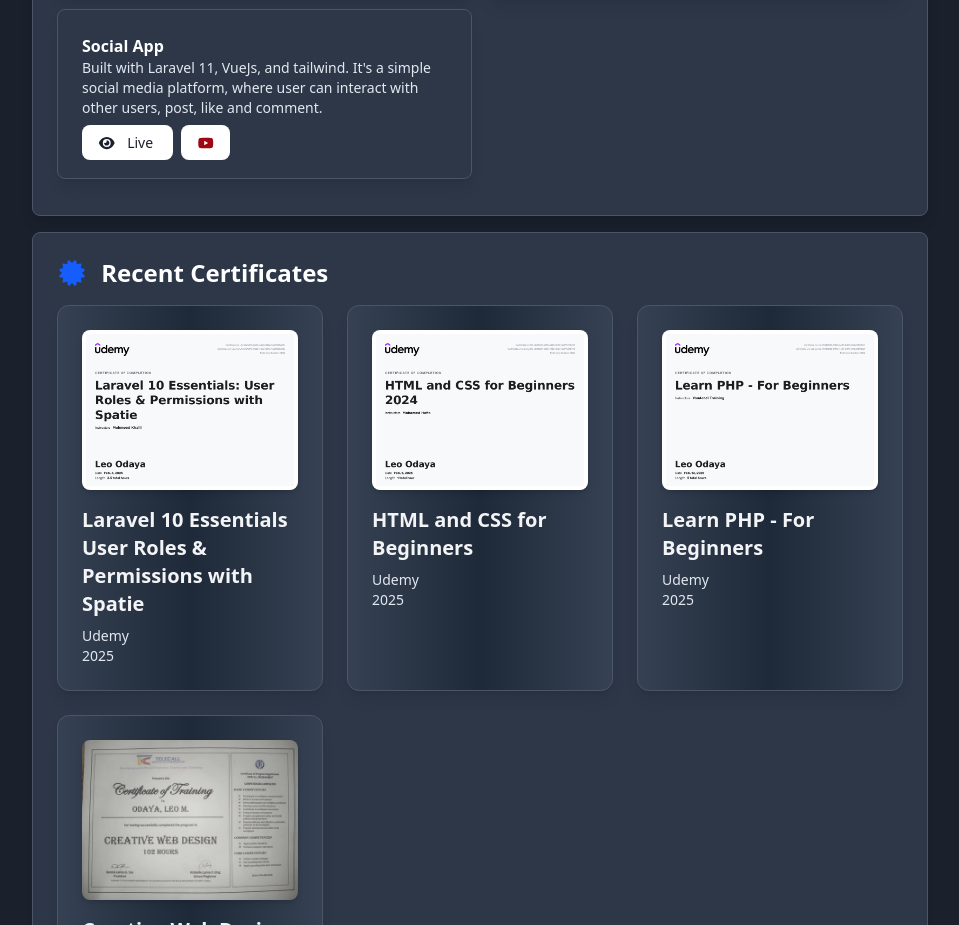
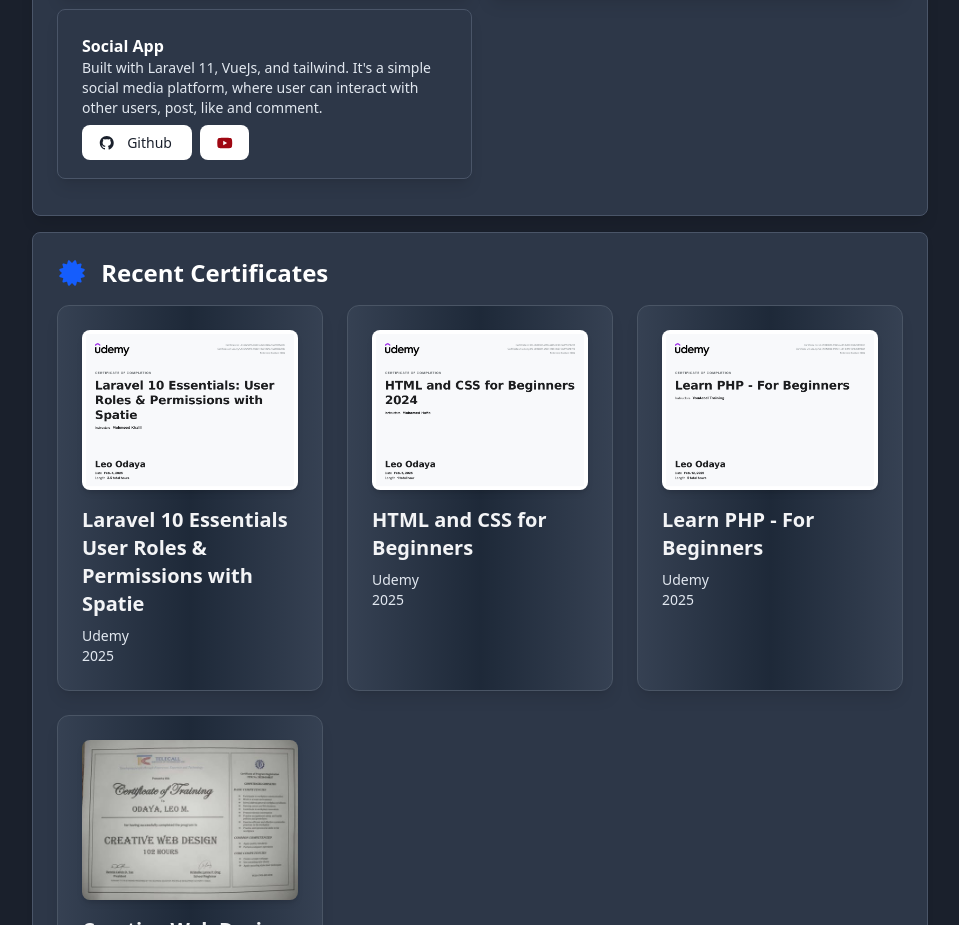
Before and after one commit to LeoOdaya117/Portfolio, a website: page public/index.html in a window 1280 px wide. Shown: the part 2022-2947 px from the top of the page, without its empty margins (160-1119 px from the left). Drawn offline with nearby package versions, Linux system fonts and the light colour scheme.

Commit message:
update links in index.html to point to the correct GitHub repository and YouTube video

```diff
--- a/public/index.html
+++ b/public/index.html
@@ -315,10 +315,10 @@
                             Built with Laravel 11, VueJs, and tailwind. It's a simple social media platform, where user can interact with other users, post, like and comment.
                         </p>
 
-                        <a href="https://lightcyan-partridge-706196.hostingersite.com/T-Shop/public/" target="_blank" class="email-btn bg-gray-800 text-white px-4 py-2 rounded-lg hover:bg-gray-900 text-sm text-center items-center mr-2">
-                            <i class="fas fa-eye mr-2"></i> Live
+                        <a href="https://github.com/LeoOdaya117/SocialApp-FrontEnd" target="_blank" class="email-btn bg-gray-800 text-white px-4 py-2 rounded-lg hover:bg-gray-900 text-sm text-center items-center mr-2">
+                            <i class="fab fa-github  mr-2"></i> Github
                         </a>
-                        <a href="https://youtu.be/AEnNhzGl-ns" target="_blank" class="email-btn bg-gray-800 text-white px-4 py-2 rounded-lg hover:bg-gray-900 text-sm text-center items-center">
+                        <a href="https://youtu.be/xuUetj4STEQ" target="_blank" class="email-btn bg-gray-800 text-white px-4 py-2 rounded-lg hover:bg-gray-900 text-sm text-center items-center">
                             <i class="fab fa-youtube text-red-800"></i>
                         </a>
                     </div>
```
